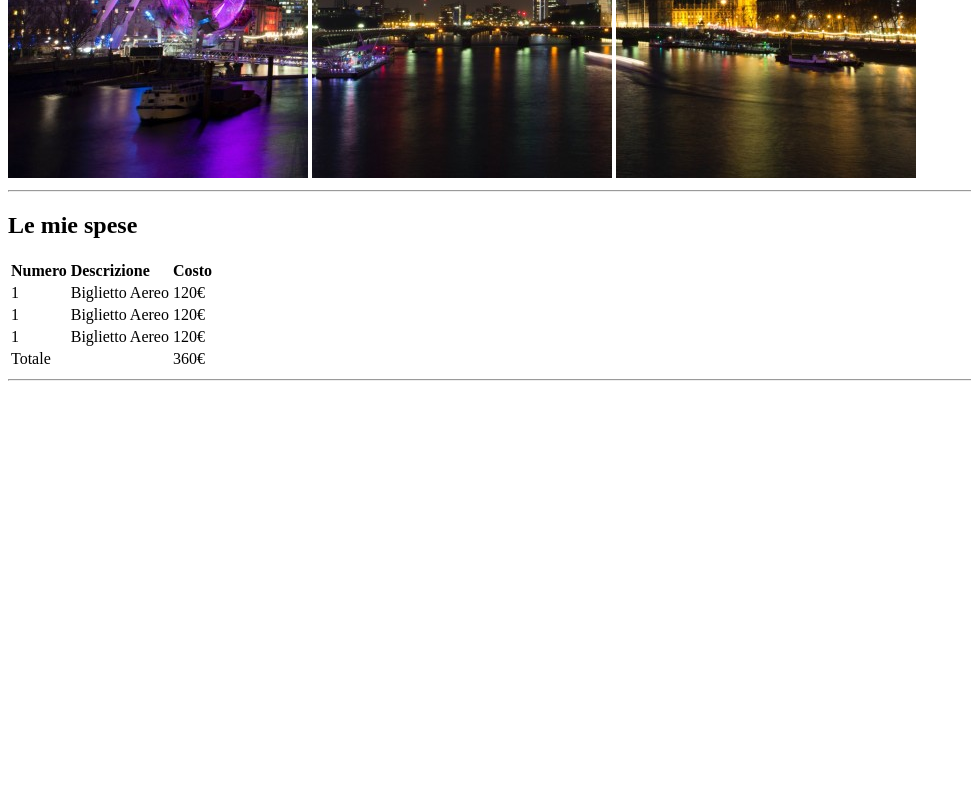
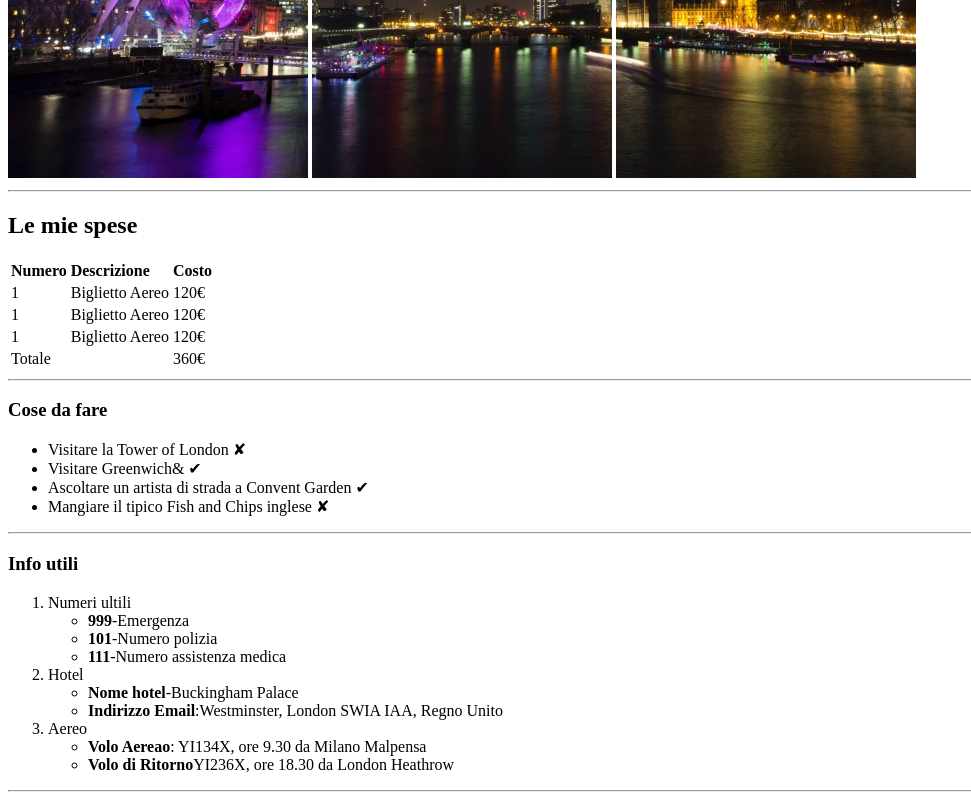
Before and after one commit to Daddix98/html-london-trip, a plain HTML site: page index.html in a window 1280 px wide. Shown: the part 502-1302 px from the top of the page, without its empty margins (0-971 px from the left). Before the commit the page ends 891 px from the top, so only its background shows below. Drawn offline with Linux system fonts and the light colour scheme.

Commit message:
Parte centrale

```diff
--- a/index.html
+++ b/index.html
@@ -51,6 +51,42 @@
           </table>
               <hr>
       </section>
+      <section>
+          <h3>Cose da fare</h3>
+          <ul>
+              <li>Visitare la Tower of London &#x2718;</li>
+              <li>Visitare Greenwich& &#10004;</li>
+              <li>Ascoltare un artista di strada a Convent Garden &#10004;</li>
+              <li>Mangiare il tipico Fish and Chips inglese &#x2718;</li>
+          </ul>
+          <hr>
+
+          <h3>Info utili</h3>
+          <ol>
+              <li>Numeri ultili</li>
+              <ul>
+                  <li><strong>999</strong>-Emergenza</li>
+                  <li><strong>101</strong>-Numero polizia</li>
+                  <li><strong>111</strong>-Numero assistenza medica</li>
+
+              </ul>
+              <li>Hotel</li>
+              <ul>
+                  <li><strong>Nome hotel</strong>-Buckingham Palace</li>
+                  <li><strong>Indirizzo Email</strong>:Westminster, London SWIA IAA, Regno Unito </li>
+
+              </ul>
+              <li>Aereo</li>
+              <ul>
+                  <li><strong>Volo Aereao</strong>: YI134X, ore 9.30 da Milano Malpensa</li>
+                  <li><strong>Volo di Ritorno</strong>YI236X, ore 18.30 da London Heathrow</li>
+
+              </ul>
+            </ol>
+            <hr>
+
+      </section>
+
 
 
 
```
